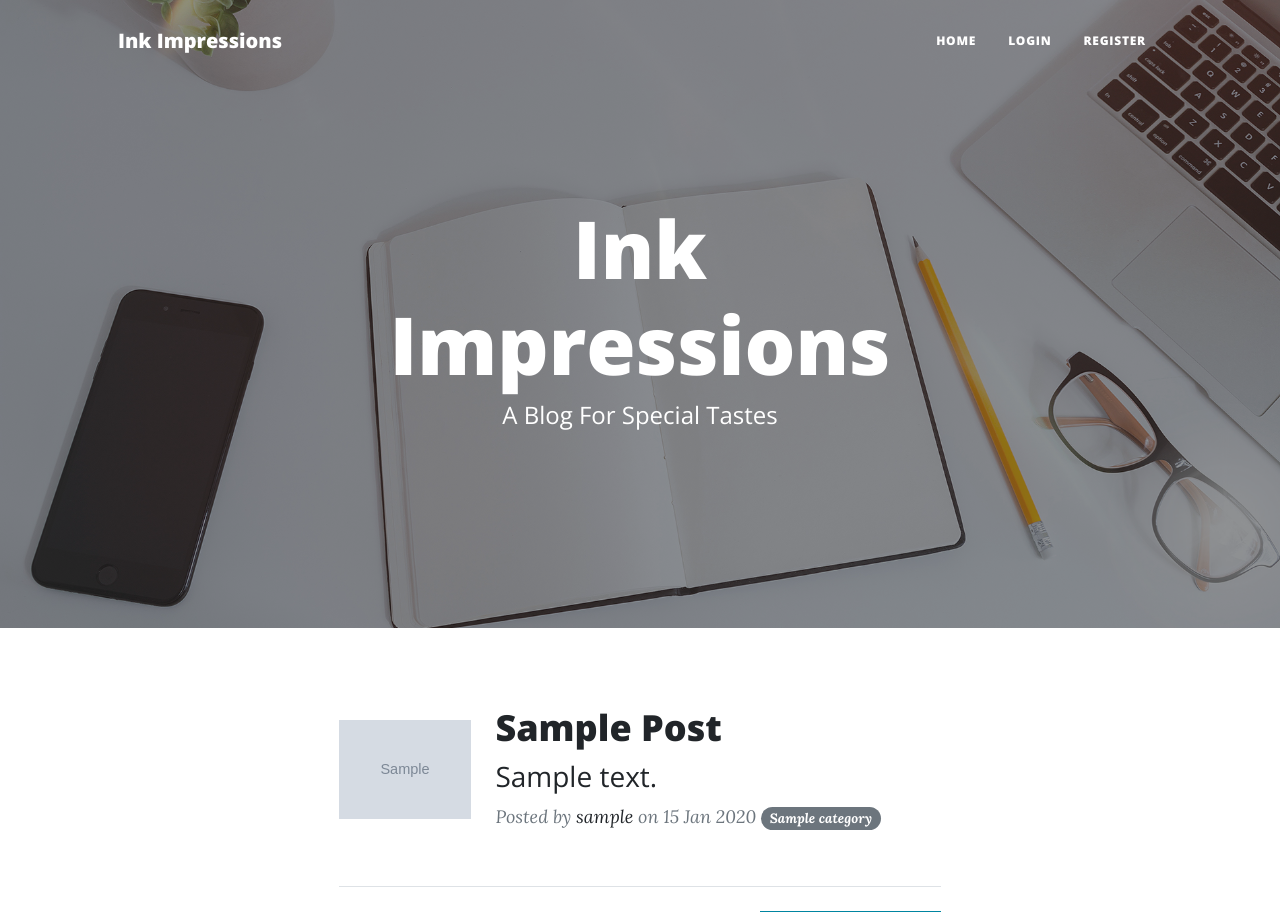
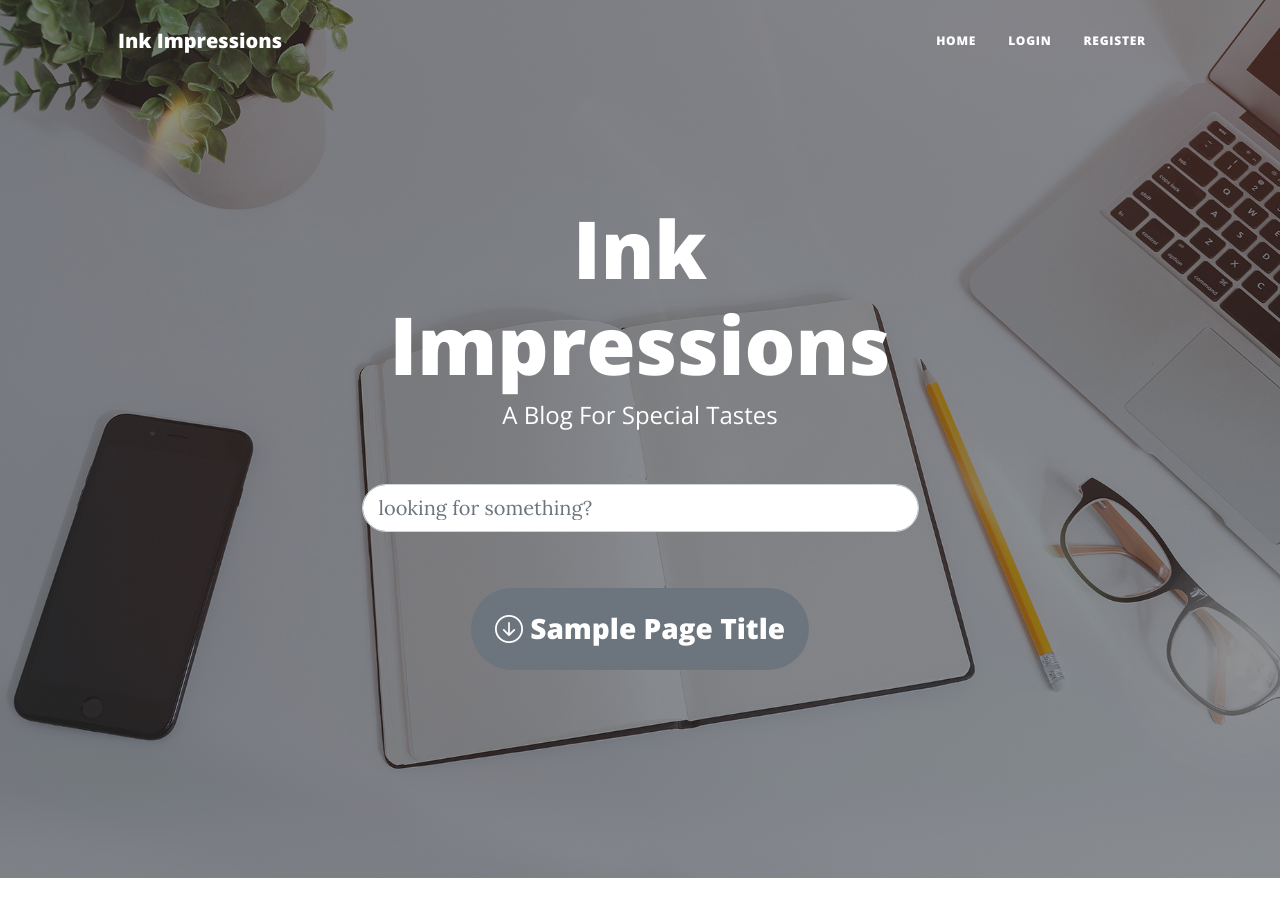
Before and after one commit to Malekpour99/Django-CBV-DRF-Blog, a Django app: template core/templates/blog/index.html in a window 1280 px wide. Shown: the top 912 px of the page. Run offline with Django 4.2, Linux system fonts and the light colour scheme; the template is opened without the code that fills it: most values are stand-ins (such as "Sample title", 1, 10 or a date in 2020); grey boxes marked "Sample" are stand-in pictures; some libraries are stand-ins or nearby versions.

Commit message:
feat: index template - Added search bar & page title
Added search bar form to let users search through blog posts and included a dynamic page title based on the current filtered blog posts to provide better info and UX for users

```diff
--- a/core/templates/blog/index.html
+++ b/core/templates/blog/index.html
@@ -10,6 +10,13 @@
           <div class="site-heading">
             <h1>Ink Impressions</h1>
             <span class="subheading">A Blog For Special Tastes</span>
+            <form class="form-control form-control-lg bg-transparent border-0 mt-5" action="{% url 'blog:search' %}" method="get">
+              <input class="form-control form-control-lg rounded-pill" type="text" name="search" id="search-bar" placeholder="looking for something?">
+            </form>
+            <h3 class="d-inline-block bg-secondary rounded-pill p-4 mt-5">
+              <i class="bi bi-arrow-down-circle"></i>
+              {{ page_title|title }}
+            </h3>
           </div>
         </div>
       </div>
```
